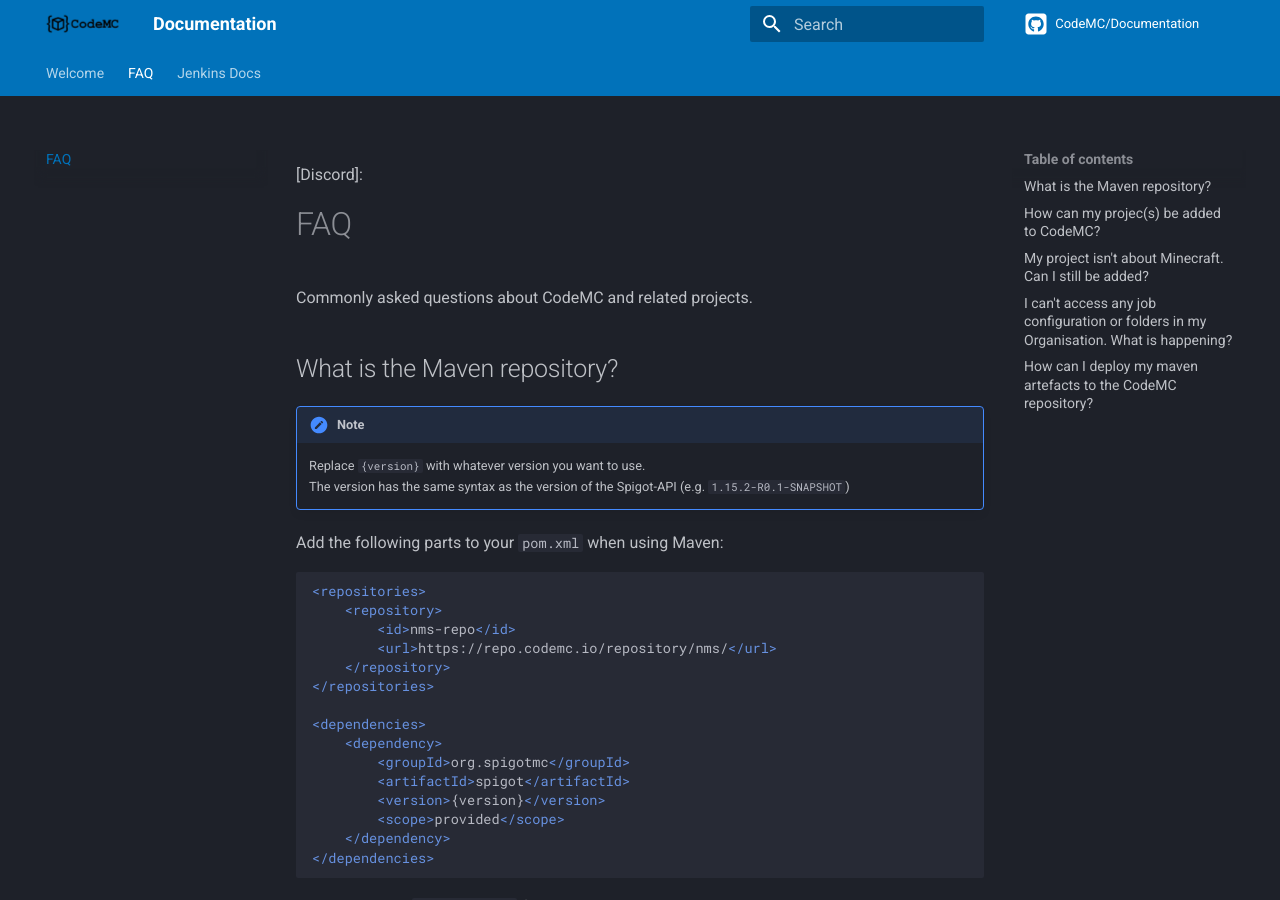
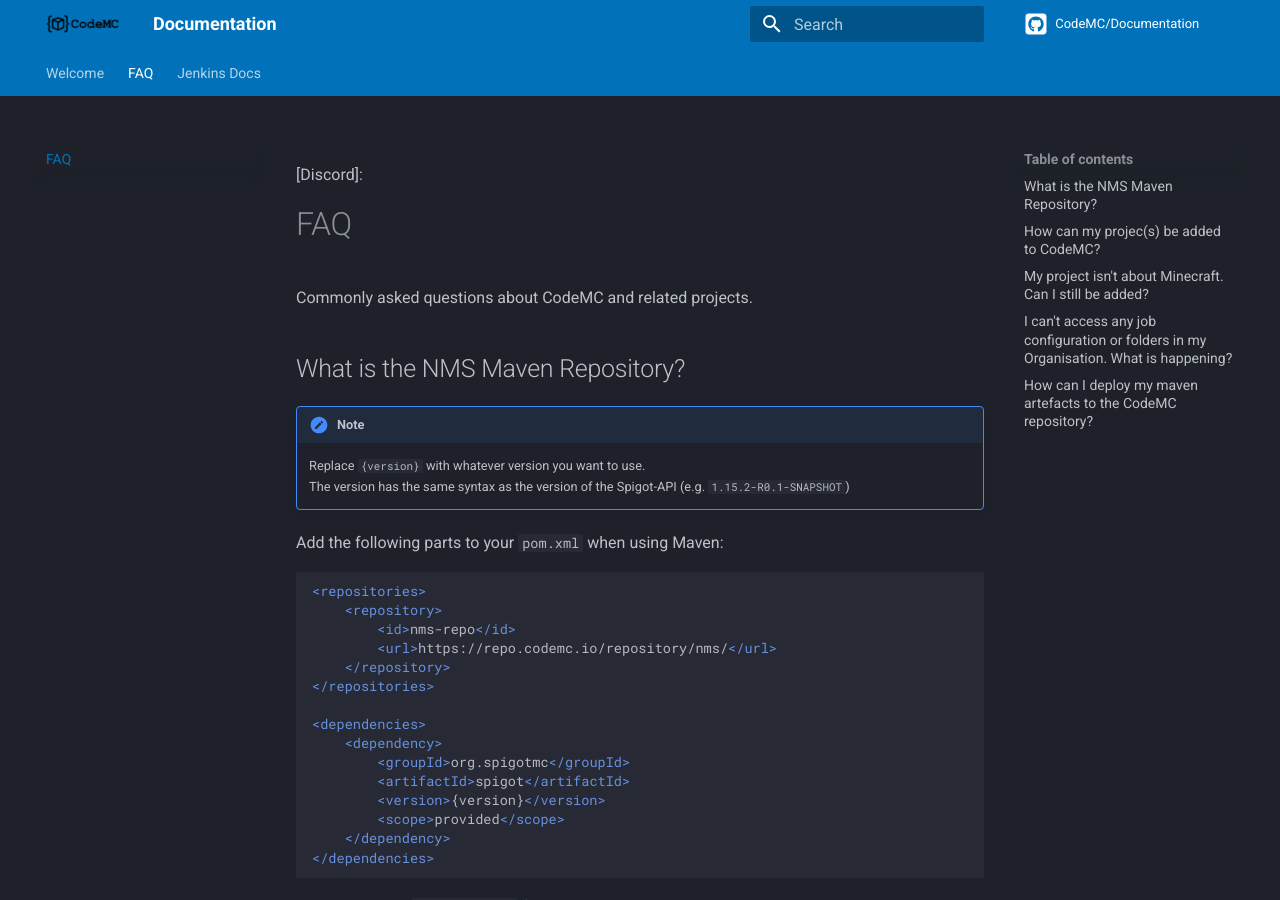
Before and after one commit to CodeMC/Documentation, an MkDocs documentation site: the page built from docs/faq.md, in a window 1280 px wide and 900 px high. Built offline with MkDocs 1.6.1 and Material for MkDocs 9.7.7, drawn with Linux system fonts in a browser that asks for light colours; comment, search, counter and statistics services are not loaded.

Commit message:
Update faq.md

```diff
--- a/docs/faq.md
+++ b/docs/faq.md
@@ -6,7 +6,7 @@
 # FAQ
 Commonly asked questions about CodeMC and related projects.
 
-## What is the Maven repository?
+## What is the NMS Maven Repository?
 
 !!! note
     Replace `{version}` with whatever version you want to use.
```
